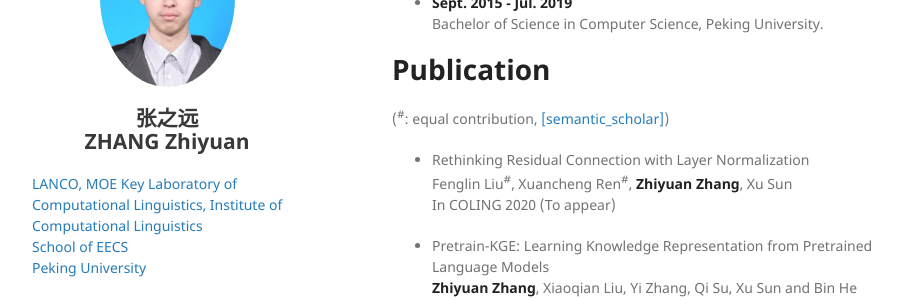
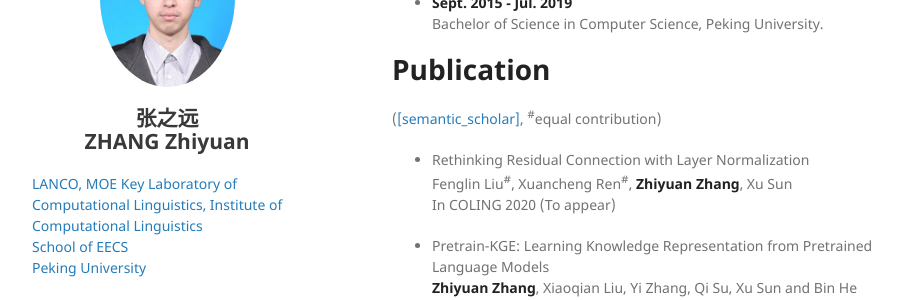
Before and after one commit to pkuzzy/pkuzzy.github.io, a Jekyll site: the page built from index.md, in a window 1280 px wide and 900 px high, scrolled down 317 px. Shown: the part 151-451 px from the top of the window, without its empty margins (178-1084 px from the left). Built offline with Jekyll 4.4.1, drawn with Linux system fonts in a browser that asks for light colours; nearby versions of some CDN libraries; our own code applies the rules of GitHub Pages for plain Markdown files.

```diff
--- a/index.md
+++ b/index.md
@@ -16,7 +16,7 @@ Zhiyuan Zhang (张之远) is a Ph.D. student, supervised by Prof. [Xu Sun (孙
   Bachelor of Science in Computer Science, Peking University.
 
 # Publication
-(<sup>\#</sup>: equal contribution, [[semantic_scholar]](https://www.semanticscholar.org/author/Zhiyuan-Zhang/50317060))
+([[semantic_scholar]](https://www.semanticscholar.org/author/Zhiyuan-Zhang/50317060), <sup>\#</sup>equal contribution)
 
 - Rethinking Residual Connection with Layer Normalization
   Fenglin Liu<sup>\#</sup>, Xuancheng Ren<sup>\#</sup>, **Zhiyuan Zhang**, Xu Sun
```
